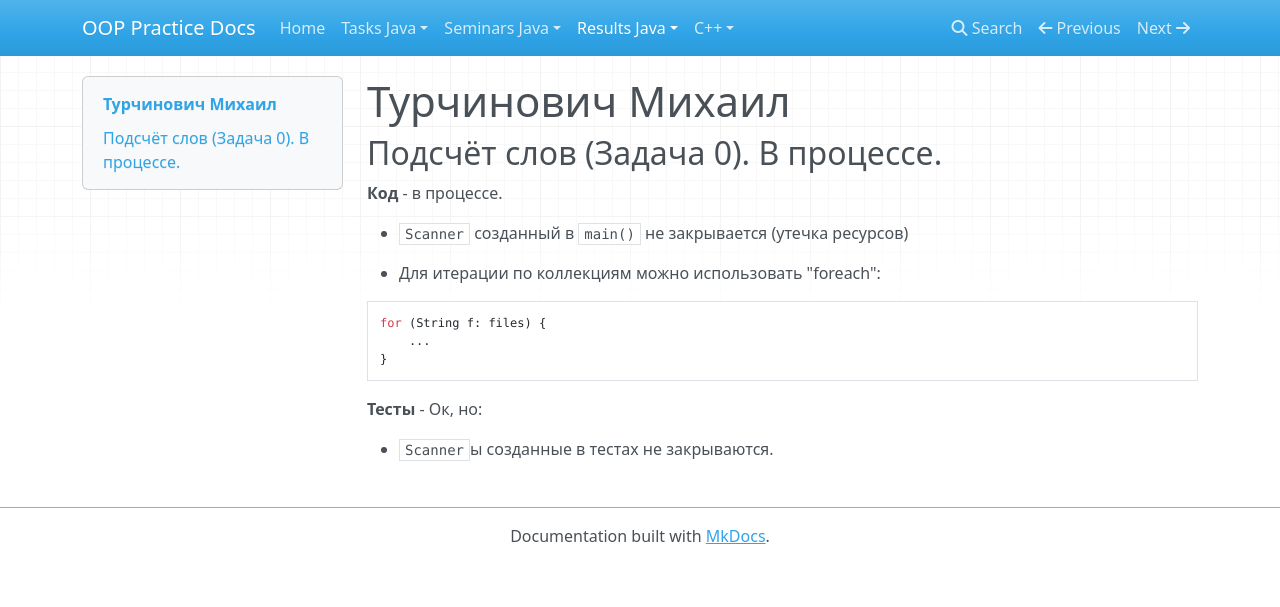
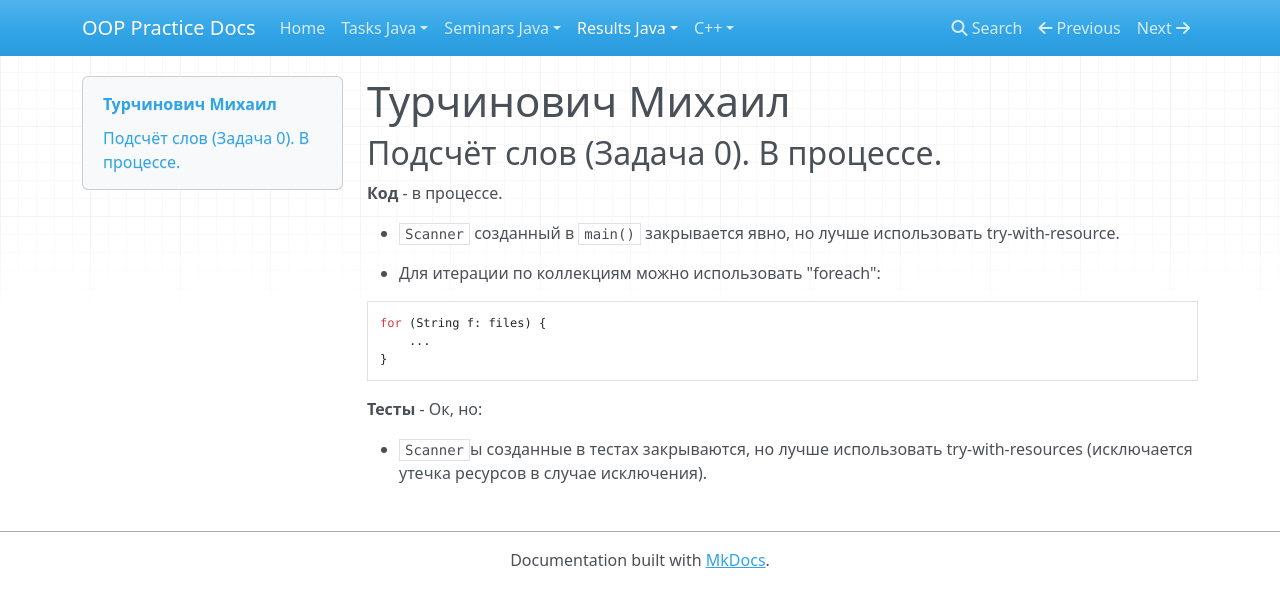
Before and after one commit to avoronkov/oop, an MkDocs documentation site: the page built from docs/2017.java/results/turchinovich.md, in a window 1280 px wide. Shown: the top 607 px of the page. Built offline with MkDocs 1.6.1, drawn with Linux system fonts in a browser that asks for light colours; nearby versions of some CDN libraries; old or Windows-style settings are respelled for this version of MkDocs.

Commit message:
results updated

````diff
--- a/docs/2017.java/results/turchinovich.md
+++ b/docs/2017.java/results/turchinovich.md
@@ -4,7 +4,7 @@
 
 **Код** - в процессе.
 
-- `Scanner` созданный в `main()` не закрывается (утечка ресурсов)
+- `Scanner` созданный в `main()` закрывается явно, но лучше использовать try-with-resource.
 
 - Для итерации по коллекциям можно использовать "foreach":
 ```Java
@@ -15,4 +15,5 @@ for (String f: files) {
 
 **Тесты** - Ок, но:
 
-- `Scanner`ы созданные в тестах не закрываются.
+- `Scanner`ы созданные в тестах закрываются, но лучше использовать try-with-resources
+(исключается утечка ресурсов в случае исключения).
--- a/mkdocs.yml
+++ b/mkdocs.yml
@@ -10,6 +10,7 @@ pages:
         - 'Overall': 2017.java/results.md
         - 'Results':
             - 'Boldyrev': 2017.java/results/boldyrev.md
+            - 'Gusev': 2017.java/results/gusev.md
             - 'Kharisov': 2017.java/results/kharisov.md
             - 'Turchinovich': 2017.java/results/turchinovich.md
             - 'Zhuk': 2017.java/results/zhuk.md
````
Also changed, not shown: docs/2017.java/results.md (+4 -0 lines), docs/2017.java/results/gusev.md (added, +12 -0 lines), docs/2017.java/results/zhuk.md (+2 -2 lines).
